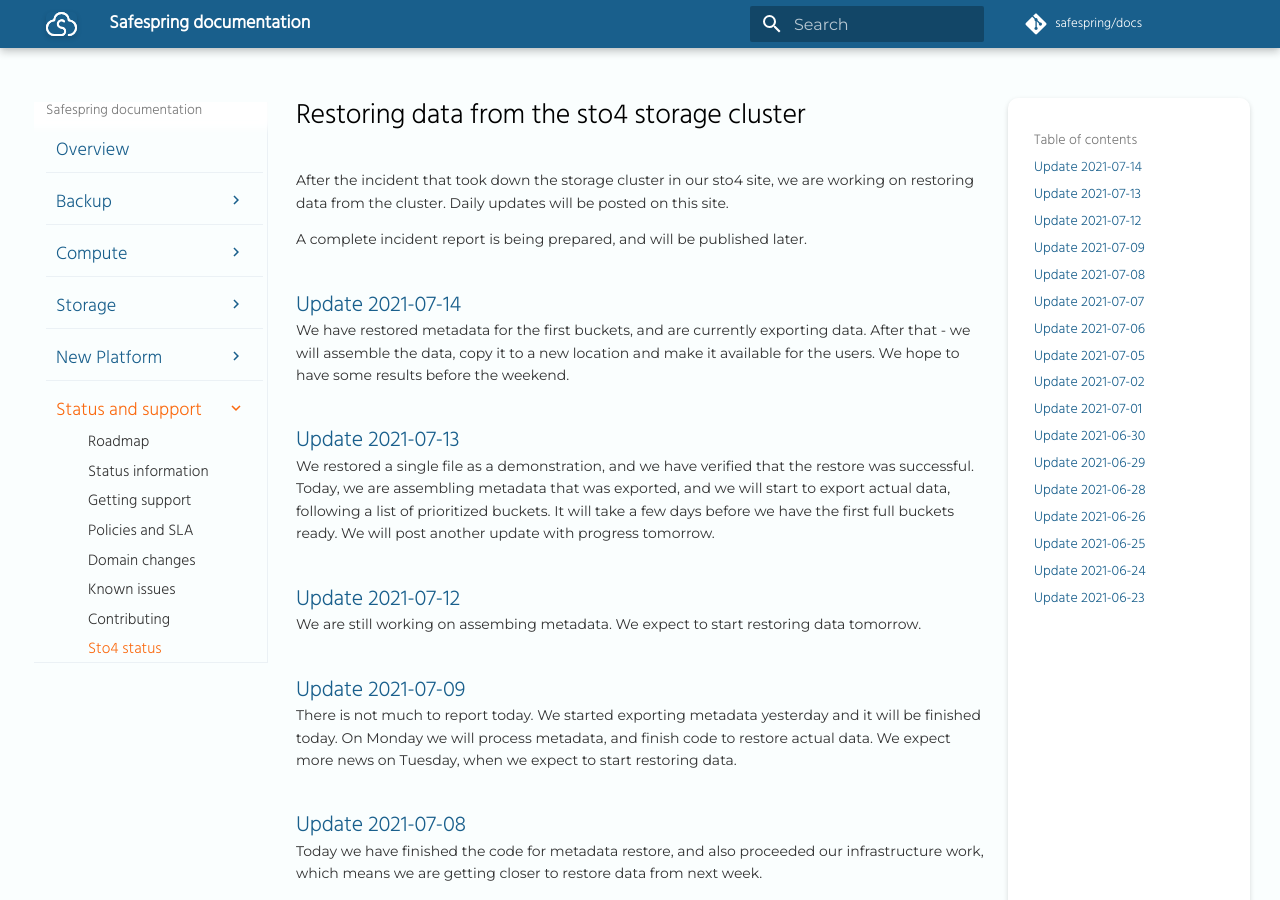
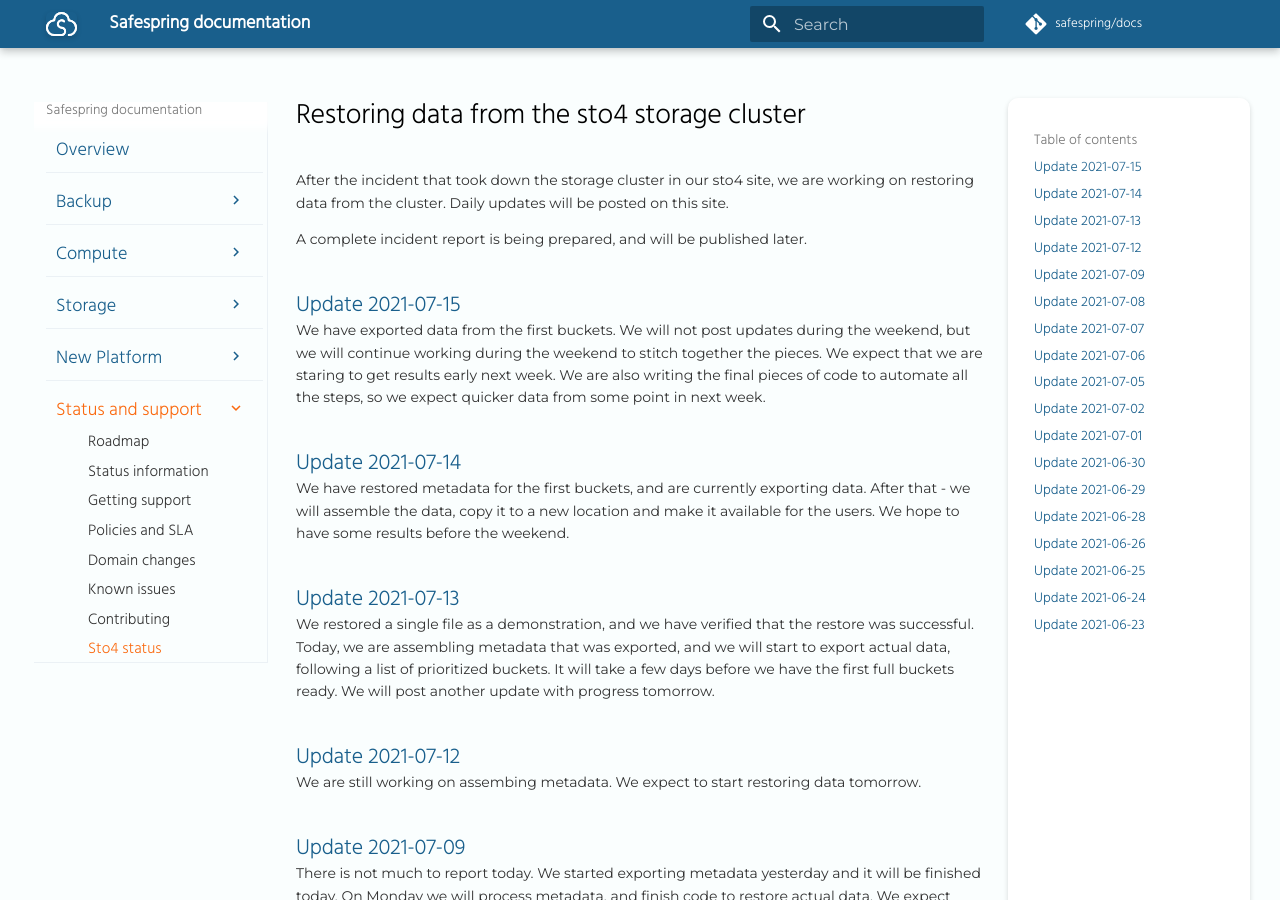
Before and after one commit to safespring/docs, an MkDocs documentation site: the page built from content/service/sto4_storage.md, in a window 1280 px wide and 900 px high. Built offline with MkDocs 1.6.1 and Material for MkDocs 9.7.7, drawn with Linux system fonts in a browser that asks for light colours; a script that is not in the unit is left out; comment, search, counter and statistics services are not loaded; old or Windows-style settings are respelled for this version of MkDocs.

Commit message:
daily update for sto4

```diff
--- a/content/service/sto4_storage.md
+++ b/content/service/sto4_storage.md
@@ -4,6 +4,9 @@
 
 A complete incident report is being prepared, and will be published later.
 
+## Update 2021-07-15
+
+We have exported data from the first buckets. We will not post updates during the weekend, but we will continue working during the weekend to stitch together the pieces. We expect that we are staring to get results early next week. We are also writing the final pieces of code to automate all the steps, so we expect quicker data from some point in next week.
 ## Update 2021-07-14
 
 We have restored metadata for the first buckets, and are currently exporting data. After that - we will assemble the data, copy it to a new location and make it available for the users. We hope to have some results before the weekend.
```
